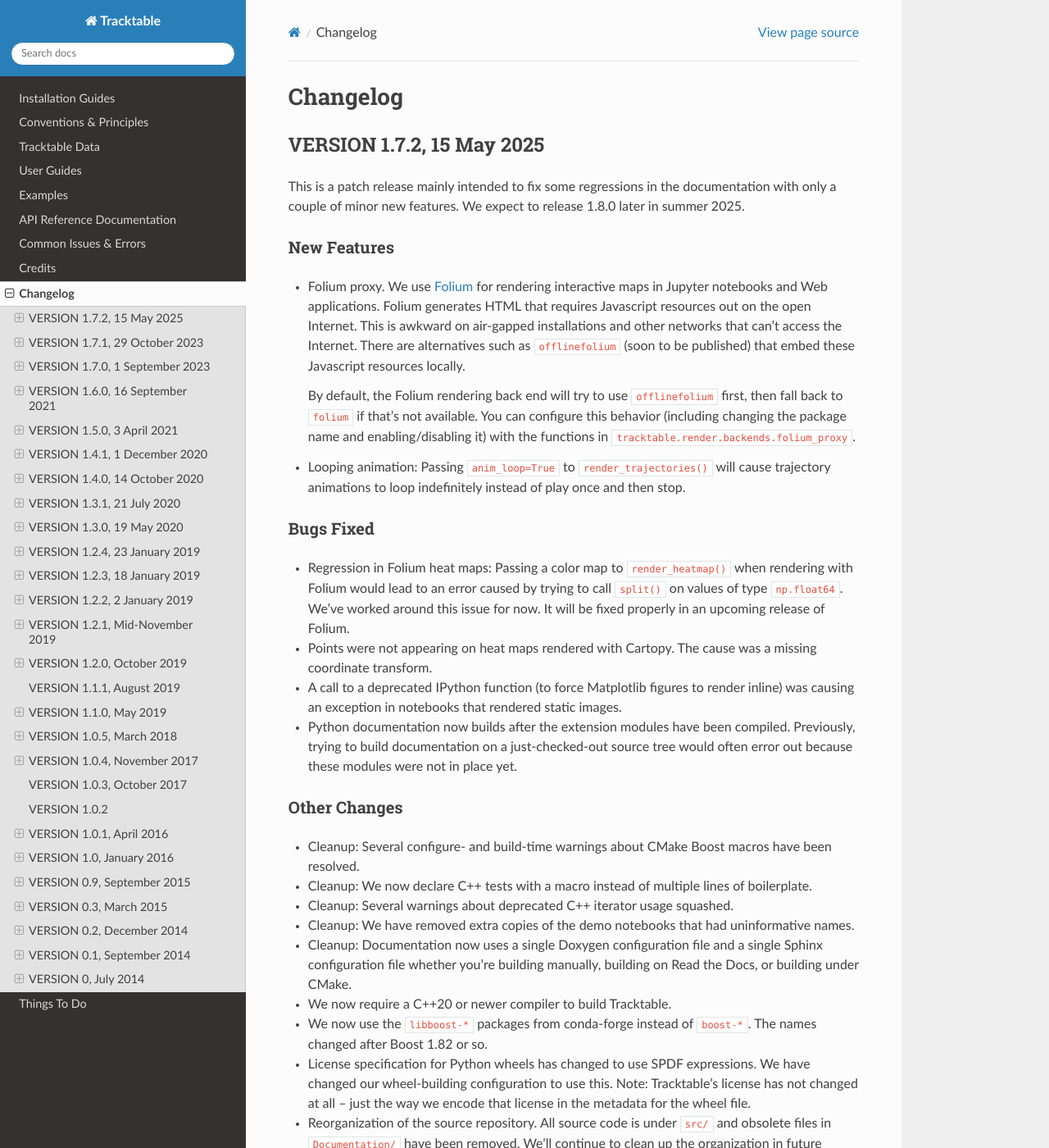
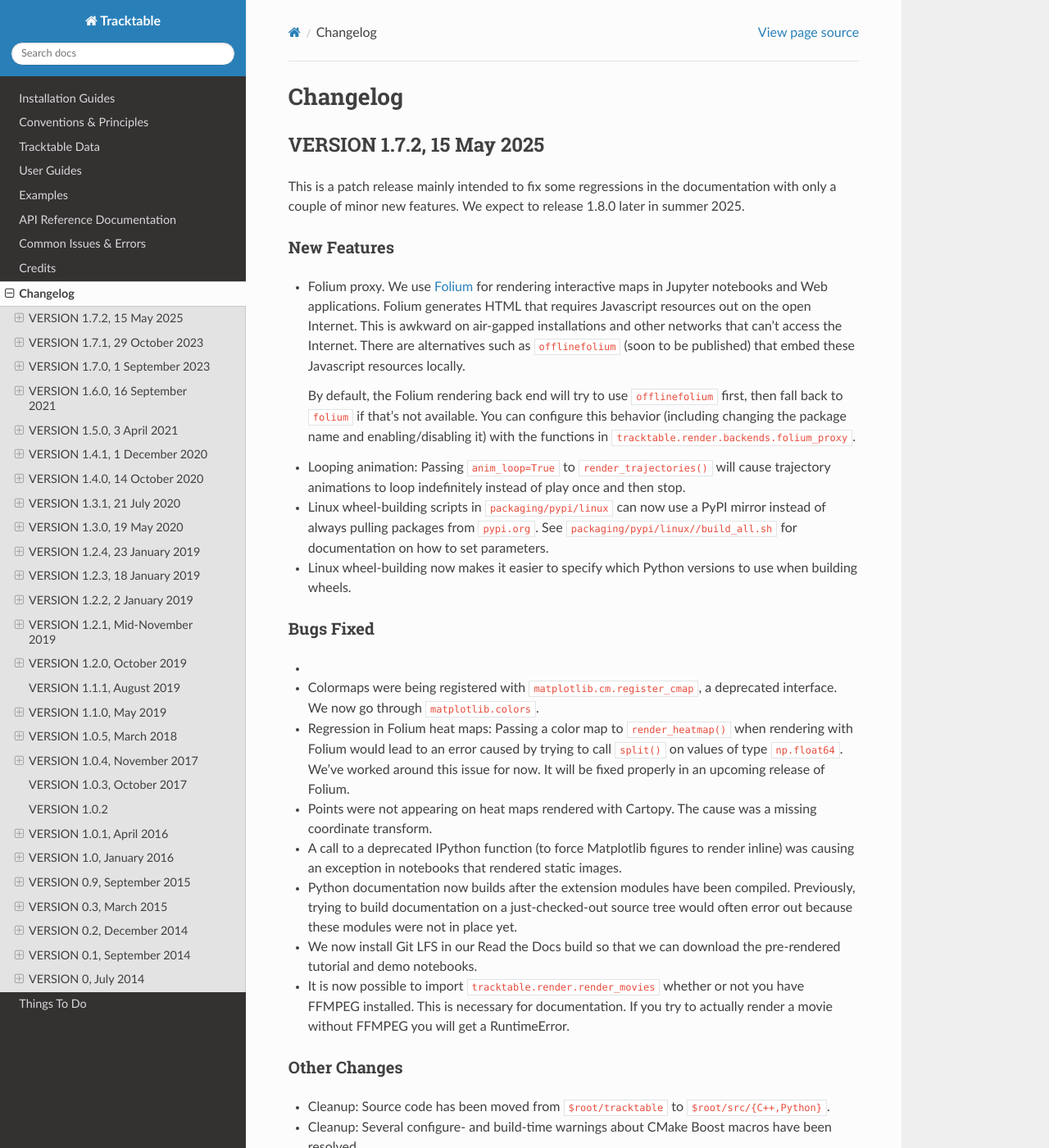
Before and after one commit to sandialabs/tracktable-docs, a Sphinx documentation site: the page built from Documentation/changelog.rst, in a window 1280 px wide and 1400 px high. Shown: the whole window at 82% size. Built offline with Sphinx 7.4.7 and the Read the Docs theme 3.1.0, drawn with Linux system fonts in a browser that asks for light colours; pages that are not in the unit, such as notebooks, are missing from menus.

Commit message:
Update change log for 1.7.2 retry
Include the work I've done over the past couple weeks.

```diff
--- a/Documentation/changelog.rst
+++ b/Documentation/changelog.rst
@@ -33,8 +33,20 @@ New Features
   cause trajectory animations to loop indefinitely instead of play once and then
   stop.
 
+- Linux wheel-building scripts in ``packaging/pypi/linux`` can now use a PyPI
+  mirror instead of always pulling packages from ``pypi.org``.  See
+  ``packaging/pypi/linux//build_all.sh`` for documentation on how to set
+  parameters.
+
+- Linux wheel-building now makes it easier to specify which Python versions
+  to use when building wheels.
+
 Bugs Fixed
 ----------
+
+-
+- Colormaps were being registered with ``matplotlib.cm.register_cmap``, a
+  deprecated interface.  We now go through ``matplotlib.colors``.
 
 - Regression in Folium heat maps: Passing a color map to ``render_heatmap()`` when
   rendering with Folium would lead to an error caused by trying to call ``split()``
@@ -51,10 +63,15 @@ Bugs Fixed
   compiled.  Previously, trying to build documentation on a just-checked-out
   source tree would often error out because these modules were not in place yet.
 
+- We now install Git LFS in our Read the Docs build so that we can download
+  the pre-rendered tutorial and demo notebooks.
+
+- It is now possible to import ``tracktable.render.render_movies`` whether or not you have FFMPEG installed.  This is necessary for documentation.  If you try to actually render a movie without FFMPEG you will get a RuntimeError.
 
 Other Changes
 -------------
 
+- Cleanup: Source code has been moved from ``$root/tracktable`` to ``$root/src/{C++,Python}``.
 - Cleanup: Several configure- and build-time warnings about CMake Boost macros have been resolved.
 - Cleanup: We now declare C++ tests with a macro instead of multiple lines of boilerplate.
 - Cleanup: Several warnings about deprecated C++ iterator usage squashed.
```
